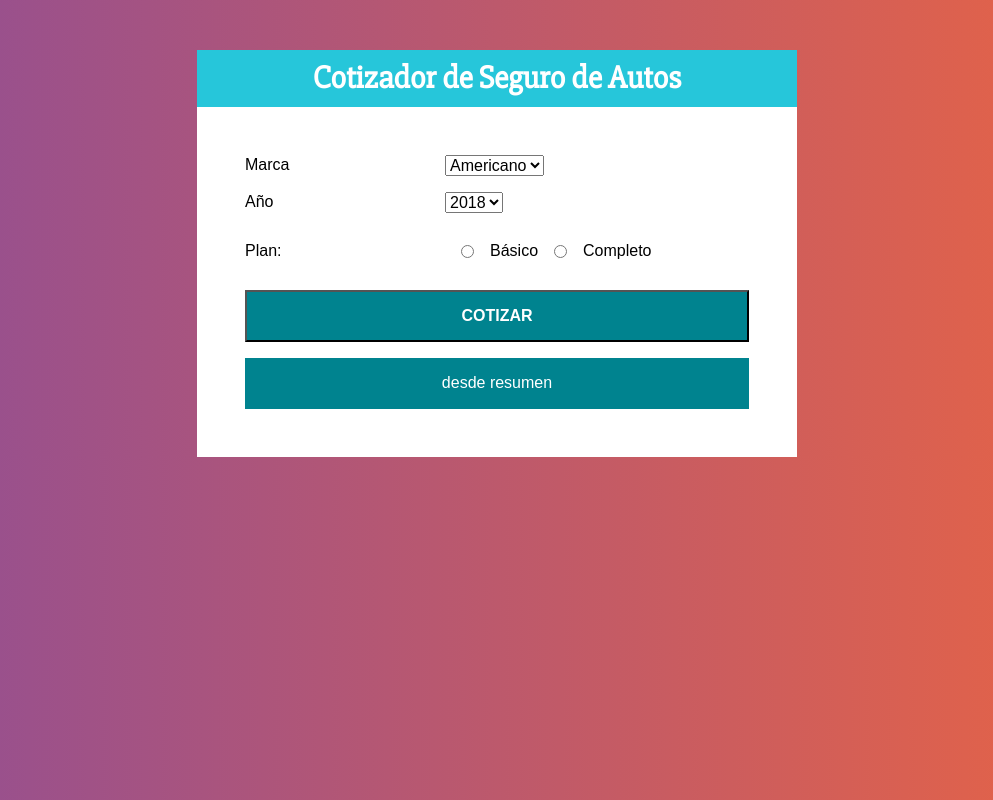
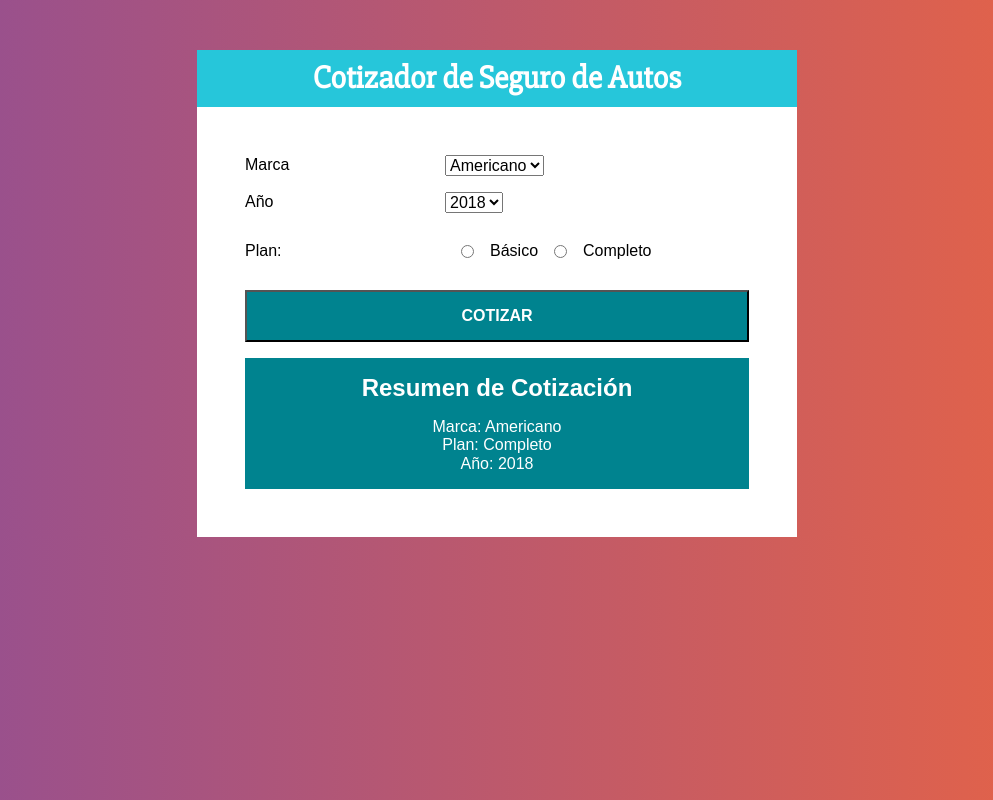
Before and after one commit to JoniAguero/cotizador-autos-react, a React (Create React App) app: page / in a window 1280 px wide. Both pictures are taken after a click on the button "COTIZAR". Shown: the whole page, without its empty margins (143-1136 px from the left). Built offline with nearby package versions, Linux system fonts and the light colour scheme.

Commit message:
finish resumen

```diff
--- a/src/components/Layout/Layout.js
+++ b/src/components/Layout/Layout.js
@@ -47,8 +47,8 @@ class Layout extends Component {
             <div className="contenedor">
                 <Header titulo="Cotizador de Seguro de Autos"/>
                 <div className="contenedor-formulario">
-                    <Formulario cotizarSeguro= { this.cotizarSeguro }/>
-                    <Resumen datos= { this.state.datos } />
+                    <Formulario cotizarSeguro = { this.cotizarSeguro }/>
+                    <Resumen datos = { this.state.datos } resultado = { this.state.resultado } />
                 </div>
             </div>
         );
--- a/src/components/Layout/Resumen/Resumen.js
+++ b/src/components/Layout/Resumen/Resumen.js
@@ -1,13 +1,36 @@
 import React, { Component } from 'react';
+
+import { primeraMayuscula } from "../../helper";
 
 class Resumen extends Component {
 
-    render() {
+    mostrarResumen = () => {
+
+        const { marca, year, plan } = this.props.datos;
+
+        if(!marca || !year || !plan ){
+            return null;
+        }
+
         return (
             <div className="resumen">
-                desde resumen
+                <h2>Resumen de Cotización</h2>
+                <li>Marca: {primeraMayuscula(marca)}</li>
+                <li>Plan: {primeraMayuscula(plan)}</li>
+                <li>Año: {year}</li>
             </div>
         );
+
+    }
+
+    render() {
+
+        return(
+            <div>
+                { this.mostrarResumen() }
+            </div>
+        )
+
     }
 }
 
```
